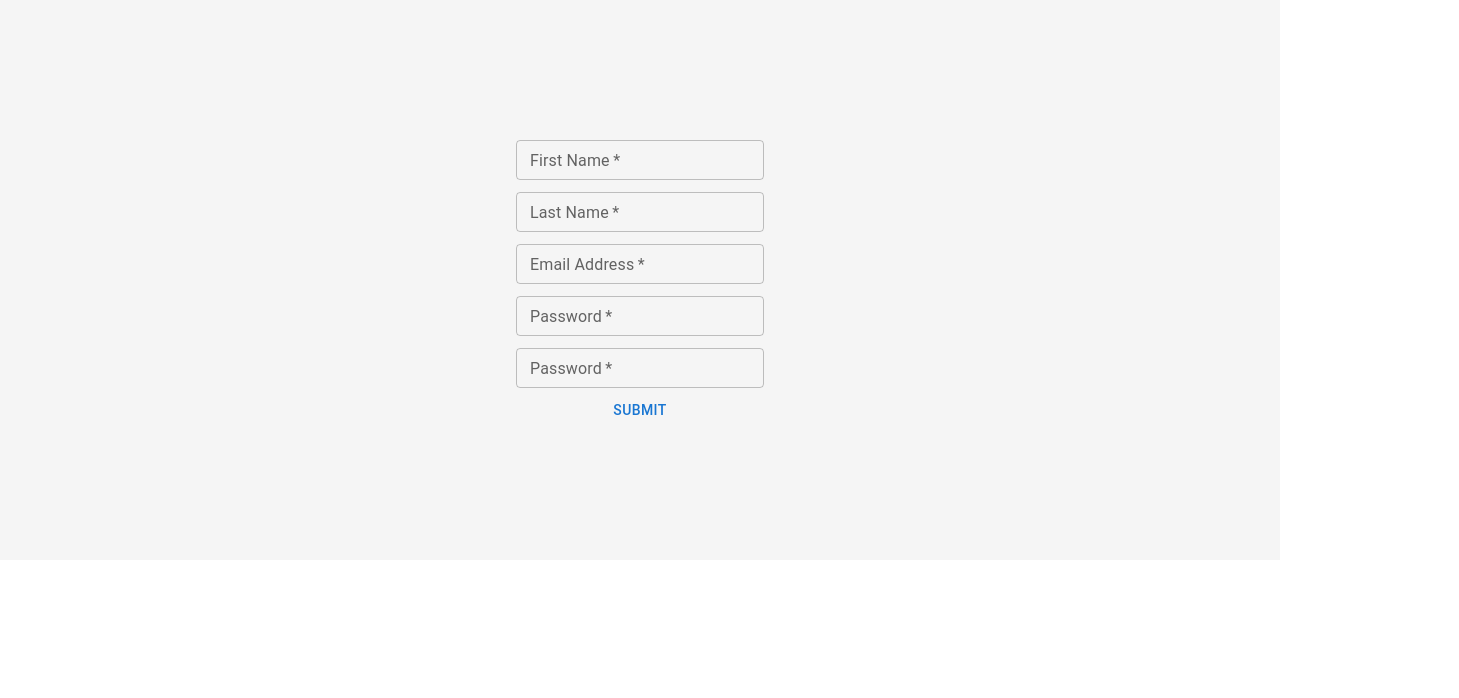
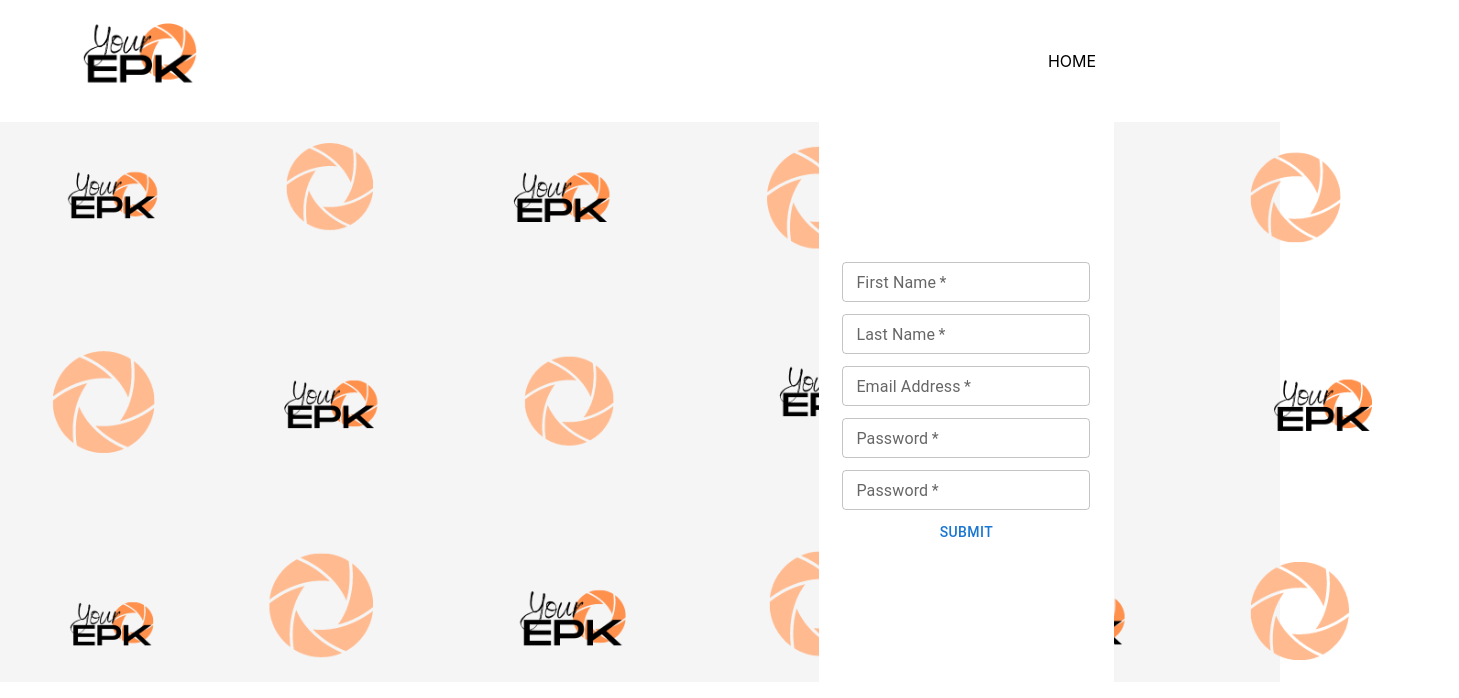
Before and after one commit to ninabrissey/your-epk, a React (Create React App) app: page /register in a window 1280 px wide. Shown: the top 698 px of the page, 1459 px wide, since content can reach past the window. Built offline with nearby package versions, Linux system fonts and the light colour scheme; a web font is replaced by a local one.

Commit message:
Apply backgound image to register page

```diff
--- a/src/components/App/App.tsx
+++ b/src/components/App/App.tsx
@@ -21,6 +21,7 @@ function App() {
           <LoginForm />
         </Route>
         <Route exact path={`/register`}>
+          <Navigation onLogin={true}/>
           <RegisterForm />
         </Route>
         <Route exact path={`/dashboard`}>
--- a/src/components/pages/LoginPage/LoginForm.tsx
+++ b/src/components/pages/LoginPage/LoginForm.tsx
@@ -5,7 +5,6 @@ import TextField from '@mui/material/TextField';
 import FormControl from '@mui/material/FormControl';
 import Button from '@mui/material/Button';
 import Cookies from 'js-cookie';
-import logoImage from '../../../images/logo_image.png';
 import logoBackground from '../../../images/logo_background2.png';
 
 const LoginForm = () => {
@@ -36,8 +35,6 @@ const LoginForm = () => {
     <form className='login-container'>
 			<img src={logoBackground} alt='' />
 			<h1>Welcome to <span>Your EPK</span> A platform to build your own electronic press kit</h1>
-			{/* <h1>Login to make it happen</h1> */}
-			{/* <img className='login-img' src={logoImage} alt='' /> */}
 			<div className='login-form-wrapper'>
 			{!hasCookie &&
 				<FormControl sx={{ m: 1, minWidth: 120 }}>
--- a/src/components/pages/LoginPage/LoginPage.scss
+++ b/src/components/pages/LoginPage/LoginPage.scss
@@ -1,7 +1,3 @@
-// .login-page {
-//   position: relative;
-// }
-
 .login-container {
   height: 70vh;
   margin: auto;
@@ -32,7 +28,7 @@
     position: absolute;
     // z-index: 5;
     height: 70vh;
-    width: 103%;
+    width: 114%;
     object-fit: cover;
 
     // position: absolute;
@@ -80,9 +76,41 @@
 
 
 // REGISTER FORM
-
 .register-container {
   display: flex;
+  flex-direction: column;
   align-items: center;
   justify-content: center;
+  margin: auto;
+
+  height: 70vh;
+  width: 100%;
+  background-color: whitesmoke;
+  // margin-bottom: 5vh;
+  position: absolute;
+
+  img {
+    position: absolute;
+    height: 70vh;
+    width: 114%;
+    object-fit: cover;
+    left: 0;
+  }
 }
+
+.register-wrapper {
+  background-color: white;
+  position: absolute;
+  z-index: 10;
+  height: 71vh;
+  width: 23vw;
+  display: flex;
+  justify-content: center;
+  align-items: center;
+  flex-direction: column;
+  left: 64vw;
+
+  p {
+    text-align: center;
+  }
+}
--- a/src/components/pages/LoginPage/RegisterForm.tsx
+++ b/src/components/pages/LoginPage/RegisterForm.tsx
@@ -4,6 +4,7 @@ import TextField from '@mui/material/TextField';
 import FormControl from '@mui/material/FormControl';
 import Button from '@mui/material/Button';
 import { postData } from '../../../utils/apiCalls';
+import logoBackground from '../../../images/logo_background2.png';
 
 const RegisterForm = () => {
   const [firstName, setFirstName] = useState<string>('')
@@ -51,7 +52,9 @@ const RegisterForm = () => {
 	}
 
   return (
-    <form className='login-container register-container'>
+    <form className='register-container'>
+			<img src={logoBackground} alt='' />
+			<div className='register-wrapper'>
 				<FormControl sx={{ m: 1, minWidth: 120 }}>
 					<TextField
 						id='outlined-basic'
@@ -130,6 +133,7 @@ const RegisterForm = () => {
 							Success! Return to Login
 						</Button>
 				</Link>}
+			</div>
     </form>
   )
 }
```
Lines whose indentation alone changed are shown as unchanged.
